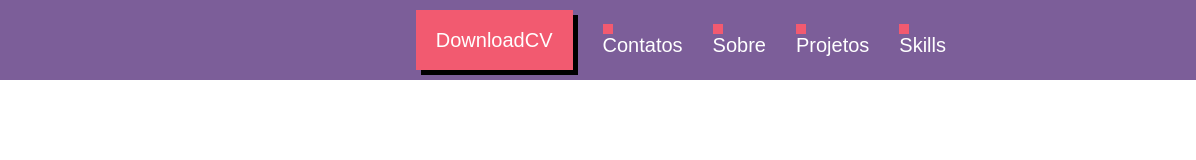
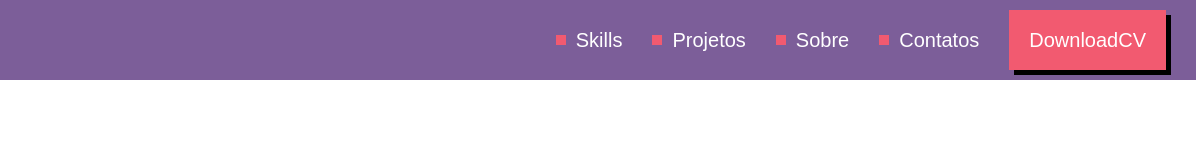
Before and after one commit to elionaymanuel/myResumeONline, a plain HTML site: page index.html in a window 1280 px wide. Shown: the full height of the page, 84-1280 px from the left. Drawn offline with Linux system fonts and the light colour scheme.

Commit message:
headar almost finished

```diff
--- a/css/index.css
+++ b/css/index.css
@@ -4,17 +4,22 @@ header{
     background-color:  #7C5E99;
     height: 80px;
     display: flex;
-    flex-direction: row-reverse;
+    flex-direction: row;
     align-items: center;
+    justify-content: flex-end;
 }
 nav{
     display: flex;
-    flex-direction: row-reverse;
+
     align-items: center;
-    position: relative;
+    justify-content: flex-end;
+
     right: 220px;
 }
 a{
+    display: flex;
+    align-items: center;
+    justify-content: space-between;
     color: #fff;
     font-size: 20px;
     font-family: fira-code,Arial, Helvetica, sans-serif;
@@ -50,6 +55,7 @@ top: 10px;
     height: 10px;
     left: 0px;
     top: calc(50% - 10px/2);
+    margin: 0 10px 0 0;
 /* --color-first */
     background: #F25A70;
 }
```
